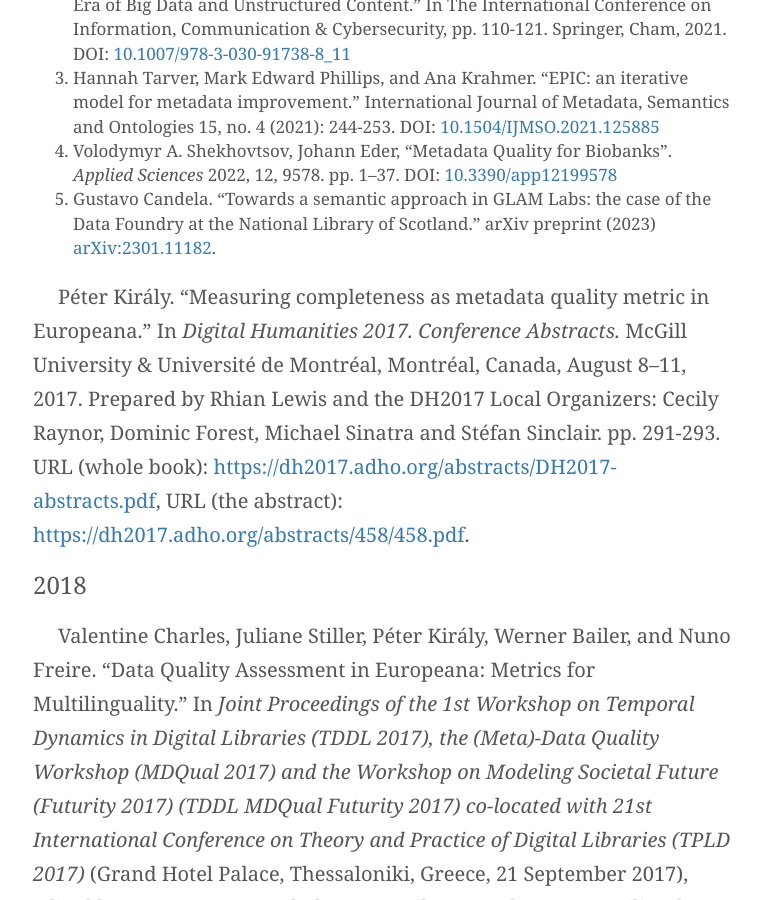
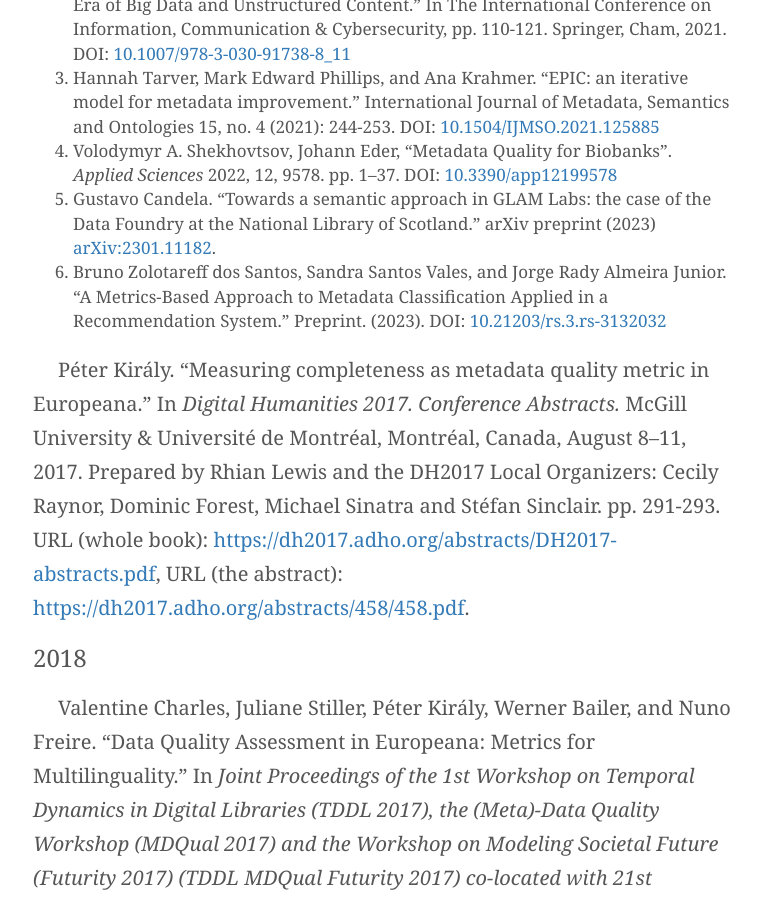
Before and after one commit to pkiraly/pkiraly.github.io, a Jekyll site: the page built from about.md, in a window 1280 px wide and 900 px high, scrolled down 4751 px. Shown: the whole window, without its empty margins (257-1018 px from the left). Built offline with Jekyll 4.4.1, drawn with Linux system fonts in a browser that asks for light colours; nearby versions of some CDN libraries; some web fonts are replaced; comment, search, counter and statistics services are not loaded; some of the changed text lies outside the part shown.

Commit message:
Add dos Santos (2023), Tapaswi (2023) and Grossmann (s.a.)

```diff
--- a/about.md
+++ b/about.md
@@ -91,6 +91,7 @@
 3. Hannah Tarver, Mark Edward Phillips, and Ana Krahmer. "EPIC: an iterative model for metadata improvement." International Journal of Metadata, Semantics and Ontologies 15, no. 4 (2021): 244-253. DOI: [10.1504/IJMSO.2021.125885](https://doi.org/10.1504/IJMSO.2021.125885)
 4. Volodymyr A. Shekhovtsov, Johann Eder, "Metadata Quality for Biobanks". _Applied Sciences_ 2022, 12, 9578. pp. 1--37. DOI: [10.3390/app12199578](https://doi.org/10.3390/app12199578)
 5. Gustavo Candela. "Towards a semantic approach in GLAM Labs: the case of the Data Foundry at the National Library of Scotland." arXiv preprint (2023) [arXiv:2301.11182](https://arxiv.org/abs/2301.11182).
+6. Bruno Zolotareff dos Santos, Sandra Santos Vales, and Jorge Rady Almeira Junior. "A Metrics-Based Approach to Metadata Classification Applied in a Recommendation System." Preprint. (2023). DOI: [10.21203/rs.3.rs-3132032](https://doi.org/10.21203/rs.3.rs-3132032/v1)
 
 
 Péter Király. “Measuring completeness as metadata quality metric in Europeana.” In *Digital Humanities 2017. Conference Abstracts.* McGill University & Université de Montréal, Montréal, Canada, August 8–11, 2017. Prepared by Rhian Lewis and the DH2017 Local Organizers: Cecily Raynor, Dominic Forest, Michael Sinatra and Stéfan Sinclair. pp. 291-293. URL (whole book): [https://dh2017.adho.org/abstracts/DH2017-abstracts.pdf](https://dh2017.adho.org/abstracts/DH2017-abstracts.pdf), URL (the abstract): [https://dh2017.adho.org/abstracts/458/458.pdf](https://dh2017.adho.org/abstracts/458/458.pdf).
@@ -163,6 +164,7 @@
 6. Tyler J. Skluzacek. "Automated Metadata Extraction Can Make Data Swamps More Navigable." Ph.D. dissertation. The University of Chicago, Computer Science (2022). DOI: [10.6082/uchicago.4760](https://doi.org/10.6082/uchicago.4760)
 7. Volodymyr A. Shekhovtsov, and Johann Eder. "Metadata Quality for Biobanks". _Applied Sciences_ 2022, 12, 9578. pp. 1--37. DOI: [10.3390/app12199578](https://doi.org/10.3390/app12199578)
 8. Agnieszka Karlińska, Cezary Rosiński, Jan Wieczorek, Patryk Hubar, Jan Kocoń, Marek Kubis, Stanisław Woźniak, Arkadiusz Margraf, and Wiktor Walentynowicz. "Towards a contextualised spatial-diachronic history of literature: mapping emotional representations of the city and the country in Polish fiction from 1864 to 1939." In Proceedings of the 6th Joint SIGHUM Workshop on Computational Linguistics for Cultural Heritage, Social Sciences, Humanities and Literature, Gyeongju, Republic of Korea. International Conference on Computational Linguistics. 2022. pp. 115–125 [aclanthology.org](https://aclanthology.org/2022.latechclfl-1.14)
+9. Murari Tapaswi. "Some issues in the Shodhganga–A theses repository from India." _Annals of Library and Information Studies_ 70, no. 2 (2023): 74-84. DOI [10.56042/alis.v70i2.1834](https://doi.org/10.56042/alis.v70i2.1834)
 
 Péter Király. “Validating 126 million MARC records”. In *DATeCH2019 Proceedings of the 3rd International Conference on Digital Access to Textual Cultural Heritage* Brussels, Belgium — May 08-10, 2019. Published by ACM, 2019. ISBN: 978-1-4503-7194-0. pp. 161-168. DOI: [10.1145/3322905.3322929](https://doi.org/10.1145/3322905.3322929)<br/>
 cited by:<br/>
@@ -191,6 +193,8 @@
 cited by:<br/>
 1. Dietmar Kammerer and Kai Matuszkiewicz. "Forschungsdaten in der Medienwissenschaft: Infrastrukturen, Plattformen und Forschungsdatenmanagement und ihre Bedeutung für die digitale Transformation der Medienwissenschaft". In: Stollfuß, S., Niebling, L., Raczkowski, F. (eds) Handbuch Digitale Medien und Methoden. Springer VS, Wiesbaden, 2023. pp. 1-19. DOI: [10.1007/978-3-658-36629-2_6-1](https://doi.org/10.1007/978-3-658-36629-2_6-1)
 2. Maxi Kindling. "Qualitätssicherung von Datenpublikationen bei Data Journals und Forschungsdatenrepositorien". Doctoral Thesis. Philosophischen Fakultät der Humboldt-Universität zu Berlin. 2022. DOI: [10.18452/26023](https://doi.org/10.18452/26023)
+3. Dr. Yves Vincent Grossmann (ed.) "Data Quality". In: Max Planck Digital Library. _Research Data Management. Information Platform for Max Planck Researchers_ [mpdl.mpg.de](https://rdm.mpdl.mpg.de/before-research/data-quality/)
+
 
 Rudolf Ungváry, and Péter Király. "Bemerkungen zu der Qualitätsbewertung von MARC-21-Datensätzen". In _Qualität in der Inhaltserschließung._ Edited by: Michael Franke-Maier, Anna Kasprzik, Andreas Ledl and Hans Schürmann. Berlin, Boston: De Gruyter Saur. ISBN: 9783110691597, DOI: 10.1515/9783110691597 (Bibliotheks- und Informationspraxis, Volume 70) pp. 177-227. DOI: [10.1515/9783110691597-011](https://doi.org/10.1515/9783110691597-011)
 
```
